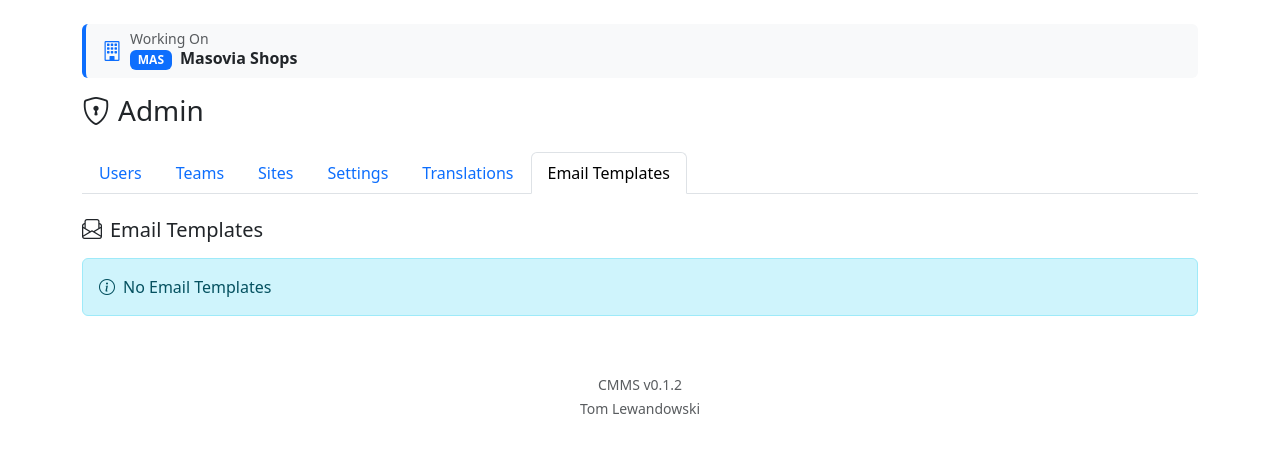
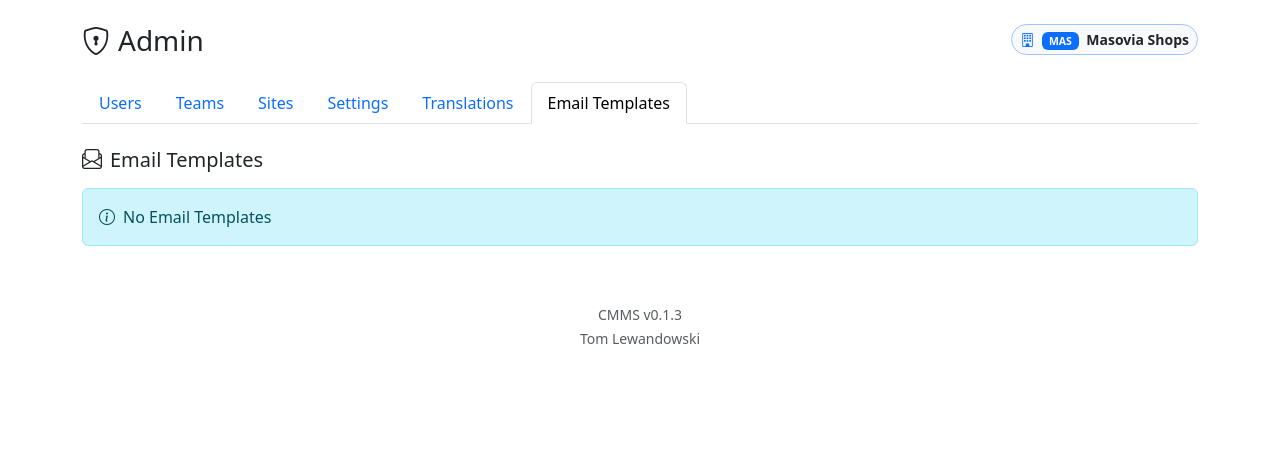
Before and after one commit to AmigoUK/CMMS, a Flask app: page /admin/email-templates in a window 1280 px wide. Shown: the part 56-509 px from the top of the page. Run offline with Flask 3, Linux system fonts and the light colour scheme; a user stored in the database is signed in; data comes from the database, SQL or seed files in the repository; data that the repository does not hold is empty.

Commit message:
Inline site chip next to page heading (v0.1.3)
Was: full-width "Working on" banner sat above every page heading.
Now: compact pill-shaped chip floats to the top-right so the page
heading (Dashboard / Pulpit / Zgłoszenia / Urządzenia etc.) is back
on top and the site info sits inline next to it on the same row.

Uses Bootstrap float-end so the chip renders in the corner of every
page without editing any of the 50 child templates — the following
h1/h4 in {% block content %} wraps around it naturally.

Same scope as before: hidden on unauthenticated pages, hidden in
print, EN+PL translation unchanged.

Co-Authored-By: Claude Opus 4.6 (1M context) <noreply@anthropic.com>

```diff
--- a/app.py
+++ b/app.py
@@ -8,7 +8,7 @@ from werkzeug.middleware.proxy_fix import ProxyFix
 from config import Config
 from extensions import csrf, db, login_manager
 
-APP_VERSION = "0.1.2"
+APP_VERSION = "0.1.3"
 
 
 def create_app(config_class=None):
--- a/templates/base.html
+++ b/templates/base.html
@@ -46,16 +46,13 @@
 
     <main class="container py-4">
         {% if current_site and current_user.is_authenticated %}
-        <div class="site-banner d-flex align-items-center gap-2 mb-3 py-2 px-3 rounded border-start border-4 border-primary bg-body-tertiary no-print"
-             role="status" aria-label="Active site">
-            <i class="bi bi-building fs-5 text-primary"></i>
-            <div>
-                <div class="small text-muted lh-1">{{ _('ui.label.working_on') }}</div>
-                <div class="fw-semibold lh-1 mt-1">
-                    <span class="badge bg-primary me-1">{{ current_site.code }}</span>
-                    {{ current_site.name }}
-                </div>
-            </div>
+        {# Floats right so it sits inline next to the page heading (h1)
+           that appears first in every {% block content %}. #}
+        <div class="site-chip float-end ms-3 py-1 px-2 rounded-pill border border-primary-subtle bg-body-tertiary small no-print"
+             role="status" aria-label="Active site" title="{{ _('ui.label.working_on') }}">
+            <i class="bi bi-building text-primary me-1"></i>
+            <span class="badge bg-primary me-1">{{ current_site.code }}</span>
+            <span class="fw-semibold">{{ current_site.name }}</span>
         </div>
         {% endif %}
         {% include "partials/_flash_messages.html" %}
```
Also changed, not shown: README.md.
